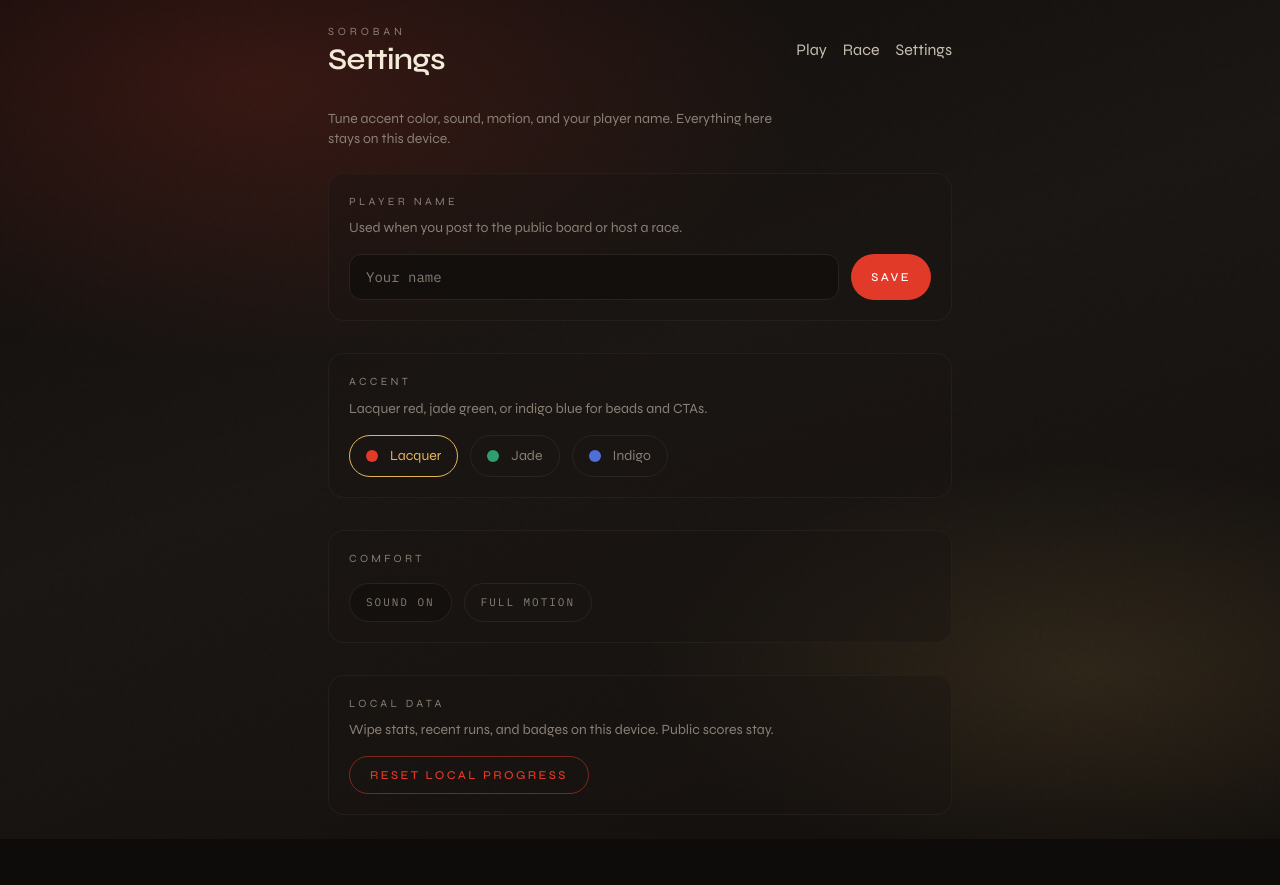
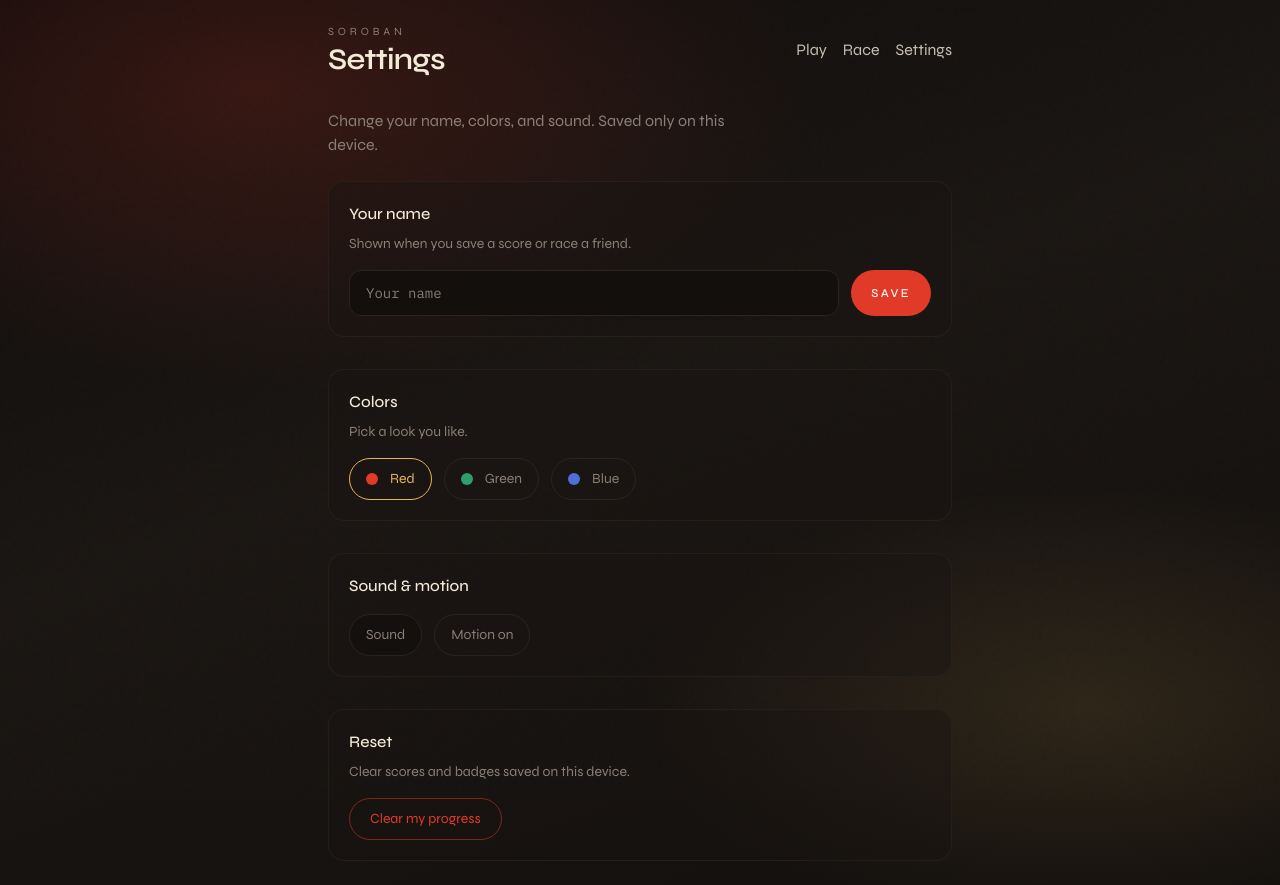
Before and after one commit to selengr/-abacus, a Next.js app: page /settings in a window 1280 px wide. Before the commit the page ends 839 px from the top, so only its background shows below. Built offline with nearby package versions, Linux system fonts and the light colour scheme.

Commit message:
Clarify settings labels for easier scanning.

```diff
--- a/app/settings/page.tsx
+++ b/app/settings/page.tsx
@@ -20,9 +20,8 @@ export default function SettingsPage() {
         </Link>
         <SiteNav active="/settings" />
       </header>
-      <p className="mb-6 max-w-md text-sm text-ash">
-        Tune accent color, sound, motion, and your player name. Everything here
-        stays on this device.
+      <p className="mb-6 max-w-md text-base text-ash">
+        Change your name, colors, and sound. Saved only on this device.
       </p>
       <SettingsPanel />
     </main>
--- a/components/SettingsPanel.tsx
+++ b/components/SettingsPanel.tsx
@@ -27,9 +27,9 @@ import {
 import { clearStats } from "@/lib/stats";
 
 const ACCENTS: { id: AccentTheme; label: string; swatch: string }[] = [
-  { id: "lacquer", label: "Lacquer", swatch: "#e23a28" },
-  { id: "jade", label: "Jade", swatch: "#2f9e6e" },
-  { id: "indigo", label: "Indigo", swatch: "#4f6fd8" },
+  { id: "lacquer", label: "Red", swatch: "#e23a28" },
+  { id: "jade", label: "Green", swatch: "#2f9e6e" },
+  { id: "indigo", label: "Blue", swatch: "#4f6fd8" },
 ];
 
 function getMuteSnapshot() {
@@ -81,7 +81,7 @@ export function SettingsPanel() {
   function resetLocal() {
     if (
       !window.confirm(
-        "Clear local stats, recent runs, and achievements? Your name and theme stay.",
+        "Clear your scores and badges on this device? Your name and colors stay.",
       )
     ) {
       return;
@@ -97,11 +97,9 @@ export function SettingsPanel() {
   return (
     <section className="space-y-8">
       <div className="rounded-2xl border border-smoke/70 bg-ink-soft/40 p-5">
-        <h2 className="text-[11px] uppercase tracking-[0.3em] text-ash">
-          Player name
-        </h2>
+        <h2 className="text-base font-medium text-paper">Your name</h2>
         <p className="mt-2 text-sm text-ash">
-          Used when you post to the public board or host a race.
+          Shown when you save a score or race a friend.
         </p>
         <div className="mt-4 flex flex-wrap gap-3">
           <input
@@ -125,12 +123,8 @@ export function SettingsPanel() {
       </div>
 
       <div className="rounded-2xl border border-smoke/70 bg-ink-soft/40 p-5">
-        <h2 className="text-[11px] uppercase tracking-[0.3em] text-ash">
-          Accent
-        </h2>
-        <p className="mt-2 text-sm text-ash">
-          Lacquer red, jade green, or indigo blue for beads and CTAs.
-        </p>
+        <h2 className="text-base font-medium text-paper">Colors</h2>
+        <p className="mt-2 text-sm text-ash">Pick a look you like.</p>
         <div className="mt-4 flex flex-wrap gap-3">
           {ACCENTS.map((accent) => {
             const active = prefs.accent === accent.id;
@@ -162,9 +156,7 @@ export function SettingsPanel() {
       </div>
 
       <div className="rounded-2xl border border-smoke/70 bg-ink-soft/40 p-5">
-        <h2 className="text-[11px] uppercase tracking-[0.3em] text-ash">
-          Comfort
-        </h2>
+        <h2 className="text-base font-medium text-paper">Sound & motion</h2>
         <div className="mt-4 flex flex-col gap-3 sm:flex-row sm:flex-wrap">
           <button
             type="button"
@@ -174,9 +166,9 @@ export function SettingsPanel() {
               setMuted(next);
               if (!next) playSound("tick");
             }}
-            className="rounded-full border border-smoke bg-ink/50 px-4 py-2.5 font-mono text-[11px] uppercase tracking-[0.18em] text-ash transition hover:border-paper hover:text-paper"
+            className="rounded-full border border-smoke bg-ink/50 px-4 py-2.5 text-sm text-ash transition hover:border-paper hover:text-paper"
           >
-            {muted ? "Sound off" : "Sound on"}
+            {muted ? "Mute" : "Sound"}
           </button>
           <button
             type="button"
@@ -186,33 +178,31 @@ export function SettingsPanel() {
               playSound("tick");
             }}
             className={[
-              "rounded-full border px-4 py-2.5 font-mono text-[11px] uppercase tracking-[0.18em] transition",
+              "rounded-full border px-4 py-2.5 text-sm transition",
               prefs.reduceMotion
                 ? "border-amber text-amber"
                 : "border-smoke text-ash hover:border-paper hover:text-paper",
             ].join(" ")}
           >
-            {prefs.reduceMotion ? "Motion reduced" : "Full motion"}
+            {prefs.reduceMotion ? "Less motion" : "Motion on"}
           </button>
         </div>
       </div>
 
       <div className="rounded-2xl border border-smoke/70 bg-ink-soft/40 p-5">
-        <h2 className="text-[11px] uppercase tracking-[0.3em] text-ash">
-          Local data
-        </h2>
+        <h2 className="text-base font-medium text-paper">Reset</h2>
         <p className="mt-2 text-sm text-ash">
-          Wipe stats, recent runs, and badges on this device. Public scores stay.
+          Clear scores and badges saved on this device.
         </p>
         <button
           type="button"
           onClick={resetLocal}
-          className="mt-4 rounded-full border border-lacquer/50 px-5 py-2.5 text-xs font-medium uppercase tracking-[0.2em] text-lacquer transition hover:bg-lacquer/10"
+          className="mt-4 rounded-full border border-lacquer/50 px-5 py-2.5 text-sm text-lacquer transition hover:bg-lacquer/10"
         >
-          Reset local progress
+          Clear my progress
         </button>
         {resetFlash && (
-          <p className="mt-2 font-mono text-xs text-amber">Local ledger cleared.</p>
+          <p className="mt-2 text-sm text-amber">Cleared.</p>
         )}
       </div>
     </section>
```
